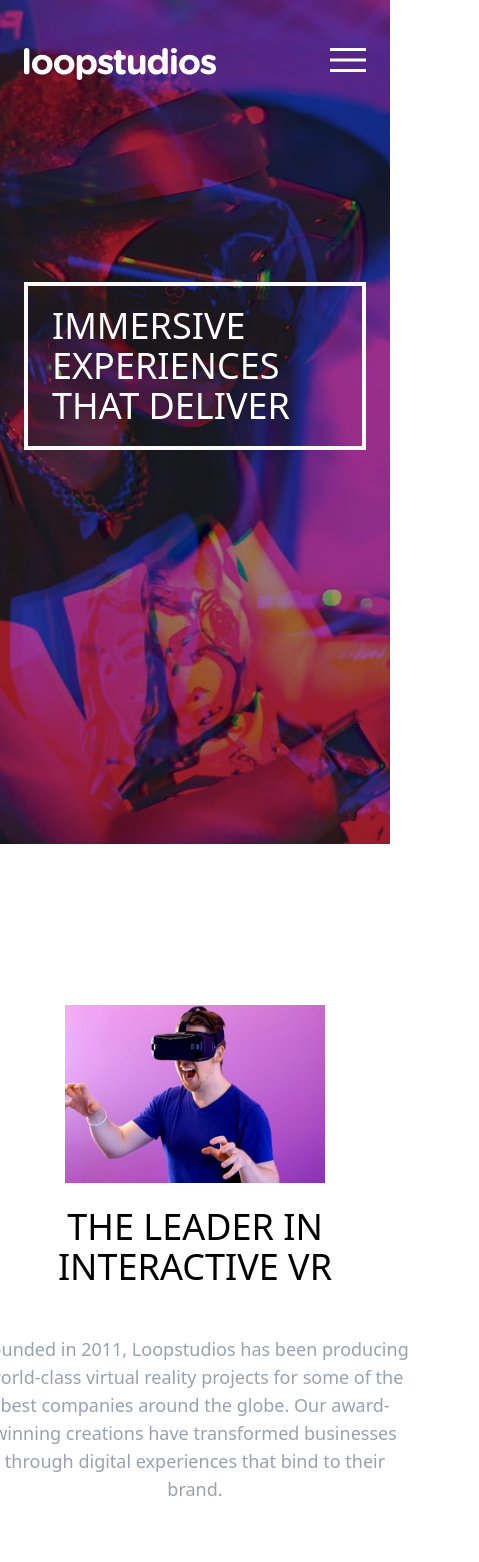
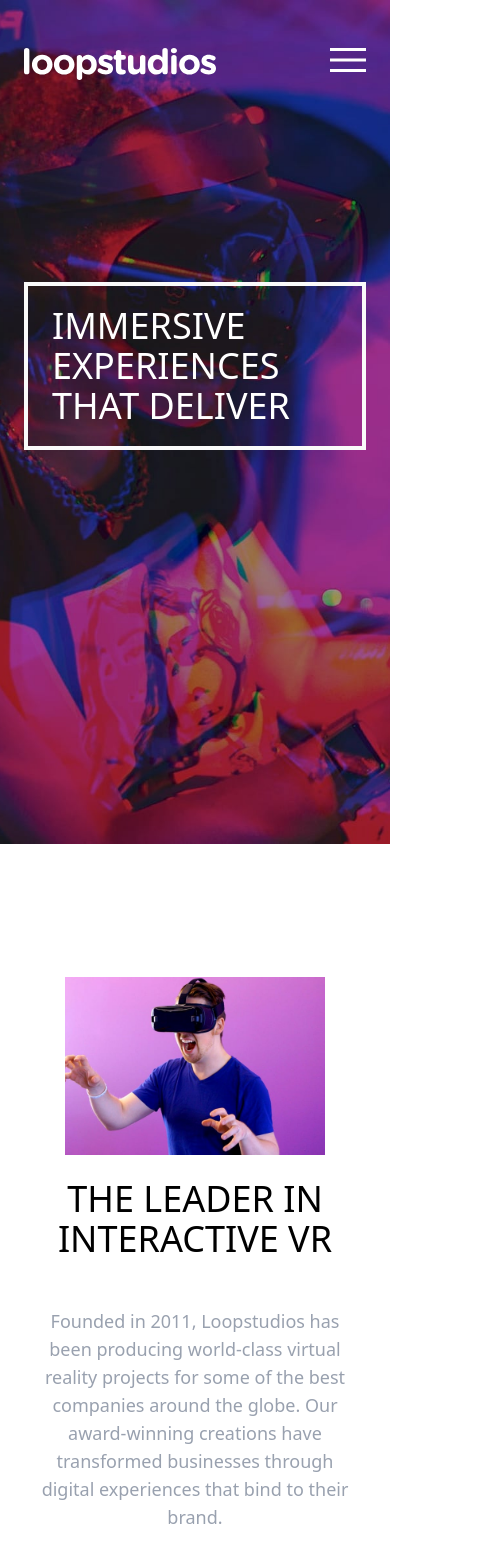
Before and after one commit to Caminaur/Loopstudios-landing-page, a React (Vite) app: page / in a window 390 px wide. Shown: the top 1562 px of the page, 479 px wide, since content can reach past the window. Built offline with nearby package versions, Linux system fonts and the light colour scheme.

Commit message:
Section 2 and Navbar width Mobile fix

```diff
--- a/src/App.jsx
+++ b/src/App.jsx
@@ -1,11 +1,14 @@
 import Section_1 from "./Components/Section_1/Section_1";
 import Section_2 from "./Components/Section_2/Section_2";
+import Section_3 from "./Components/Section_3/Section_3";
+import "./App.css";
 
 function App() {
   return (
     <>
       <Section_1 />
       <Section_2 />
+      <Section_3 />
     </>
   );
 }
--- a/src/Components/Navbar/Navbar.jsx
+++ b/src/Components/Navbar/Navbar.jsx
@@ -15,7 +15,7 @@ function Navbar() {
   ];
 
   return !navbarOpen ? (
-    <header className="flex justify-between w-full lg:w-280">
+    <header className="flex justify-between w-screen lg:w-280 max-w-full">
       <img src={logoIMG} alt="Logo" />
       <img
         src={mobileMenuIMG}
@@ -41,7 +41,7 @@ function Navbar() {
       </ul>
     </header>
   ) : (
-    <div className="fixed top-0 h-full w-full z-1 bg-black flex flex-col items-center gap-8 md:hidden pt-10 px-8">
+    <div className="fixed top-0 h-full w-full z-10 bg-black flex flex-col items-center gap-8 md:hidden pt-12 px-6">
       <div className="w-full flex justify-around">
         <img src={logoIMG} alt="Logo" />
         <img
--- a/src/Components/Section_2/Section_2.jsx
+++ b/src/Components/Section_2/Section_2.jsx
@@ -12,11 +12,11 @@ function Section_2() {
       />
 
       {/* Caja de texto */}
-      <div className="bg-white flex flex-col justify-center items-center md:h-1/2 md:absolute md:bottom-0 p-6 gap-6 md:w-150 md:right-0 lg:right-24 lg:w-1/2 xl:h-120">
+      <div className="bg-white flex flex-col justify-center items-center md:h-1/2 md:absolute md:bottom-0 py-6 px-0 gap-6 w-full md:w-150 max-w-full md:right-0 lg:right-24 lg:w-1/2 xl:h-120">
         <p className="uppercase text-4xl md:text-4xl lg:text-5xl text-center md:text-left font-light mb-6 mx-10 w-110 lg:w-120">
           The leader in interactive VR
         </p>
-        <p className="font-medium text-center md:text-left text-gray-400 text-lg md:text-lg mx-10 w-110 lg:w-120">
+        <p className="font-medium text-center md:text-left text-gray-400 text-lg md:text-lg w-110 max-w-full lg:w-120">
           Founded in 2011, Loopstudios has been producing world-class virtual
           reality projects for some of the best companies around the globe. Our
           award-winning creations have transformed businesses through digital
--- a/src/index.css
+++ b/src/index.css
@@ -21,3 +21,7 @@
   --font-weight-regular: 400; /* Alata */
   --font-weight-light: 300; /* Josefin Sans */
 }
+#root {
+  width: 100vw;
+  overflow: hidden;
+}
```
